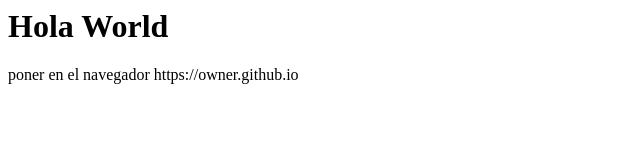
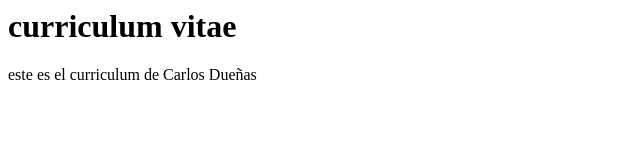
Before and after one commit to charles2803/charles2803.github.io, a plain HTML site: page index.html in a window 1280 px wide. Shown: the whole page, without its empty margins (0-640 px from the left). Drawn offline with Linux system fonts and the light colour scheme.

Commit message:
Update index.html

```diff
--- a/index.html
+++ b/index.html
@@ -1,11 +1,9 @@
 <html>
-
 <head>
-  <title>Carlos</title>
+  <title>Curriculum Vitae</title>
 </head>
 <body>
-  <h1>Hola World</h1>
-  <p>poner en el navegador https://owner.github.io</p>
+<h1>curriculum vitae</h1>
+<p>este es el curriculum de Carlos Dueñas</p>
 </body>
-
 </html>
```
